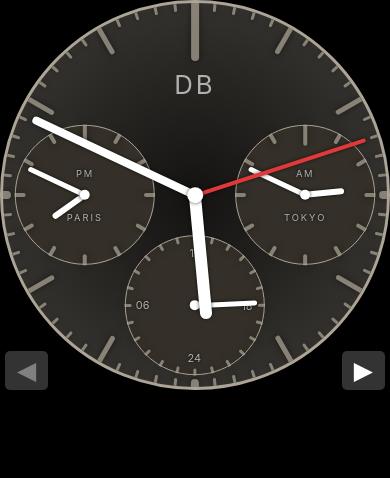
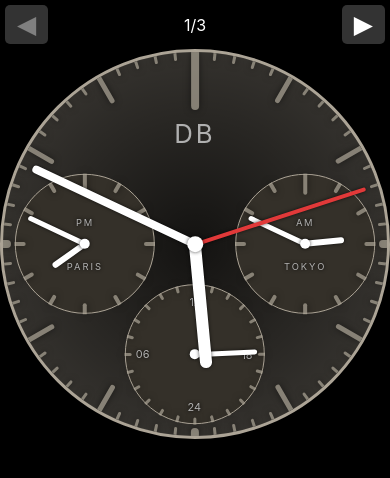
Before and after one commit to domb5041/modular-clock, a React (Create React App) app: page / in a window 390 px wide. Shown: the top 478 px of the page. Built offline with nearby package versions, Linux system fonts and the light colour scheme.

Commit message:
created clockNavMobile component

```diff
--- a/src/App.js
+++ b/src/App.js
@@ -7,7 +7,7 @@ import PrimaryMenu from "./menus/PrimaryMenu";
 import { observer } from "mobx-react";
 import store from "./store/store";
 import ClocksRow from "./ClocksRow";
-import { transparentize } from "polished";
+import ClockNavMobile from "./ClockNavMobile";
 
 const Page = styled.div`
     position: fixed;
@@ -42,67 +42,19 @@ const MenuConnector = styled.div`
     }
 `;
 
-const MainDialContainer = styled.div`
-    position: relative;
-`;
-
-const NextPreviousButtons = styled.div`
-    position: absolute;
-    bottom: 0;
-    left: 5px;
-    right: 5px;
-    justify-content: space-between;
-    display: none;
-    @media (max-width: 1000px), (max-height: 800px) {
-        display: flex;
-    }
-    & > button {
-        background-color: ${transparentize(0.8, "white")};
-        border: none;
-        color: white;
-        border-radius: 5px;
-        font-size: 25px;
-        padding: 5px 12px;
-        &:disabled {
-            color: grey;
-        }
-    }
-`;
-
 function App() {
     return (
         <ThemeProvider theme={theme(store.clocks[store.activeIndex].clockColor)}>
             <Page>
+                <ClockNavMobile />
+                <ClocksRow />
                 <ActiveClock>
                     <PrimaryMenu />
                     <MenuConnector />
-                    <MainDialContainer>
-                        <MainDial />
-                        <NextPreviousButtons>
-                            <button
-                                disabled={store.activeIndex < 1}
-                                onClick={() => {
-                                    const newId = store.clocks[store.activeIndex - 1].id;
-                                    store.setActiveClock(newId);
-                                }}
-                            >
-                                ◀︎
-                            </button>
-                            <button
-                                disabled={store.activeIndex >= store.clocks.length - 1}
-                                onClick={() => {
-                                    const newId = store.clocks[store.activeIndex + 1].id;
-                                    store.setActiveClock(newId);
-                                }}
-                            >
-                                ▶︎
-                            </button>
-                        </NextPreviousButtons>
-                    </MainDialContainer>
+                    <MainDial />
                     <MenuConnector />
                     <SecondaryMenu />
                 </ActiveClock>
-                <ClocksRow />
             </Page>
         </ThemeProvider>
     );
--- /dev/null
+++ b/src/ClockNavMobile.js
@@ -0,0 +1,58 @@
+import styled from "styled-components";
+import { observer } from "mobx-react";
+import store from "./store/store";
+import { transparentize } from "polished";
+
+const Container = styled.div`
+    justify-content: space-between;
+    align-items: center;
+    display: none;
+    padding: 5px;
+    @media (max-width: 1000px), (max-height: 800px) {
+        display: flex;
+    }
+    & > label {
+        font-size: 16px;
+    }
+    & > button {
+        background-color: ${transparentize(0.8, "white")};
+        border: none;
+        color: white;
+        border-radius: 5px;
+        font-size: 25px;
+        padding: 5px 12px;
+        &:disabled {
+            color: grey;
+        }
+    }
+`;
+
+function ClockNavMobile() {
+    return (
+        <Container>
+            <button
+                disabled={store.activeIndex < 1}
+                onClick={() => {
+                    const newId = store.clocks[store.activeIndex - 1].id;
+                    store.setActiveClock(newId);
+                }}
+            >
+                ◀︎
+            </button>
+            <label>
+                {store.activeIndex + 1}/{store.clocks.length}
+            </label>
+            <button
+                disabled={store.activeIndex >= store.clocks.length - 1}
+                onClick={() => {
+                    const newId = store.clocks[store.activeIndex + 1].id;
+                    store.setActiveClock(newId);
+                }}
+            >
+                ▶︎
+            </button>
+        </Container>
+    );
+}
+
+export default observer(ClockNavMobile);
```
